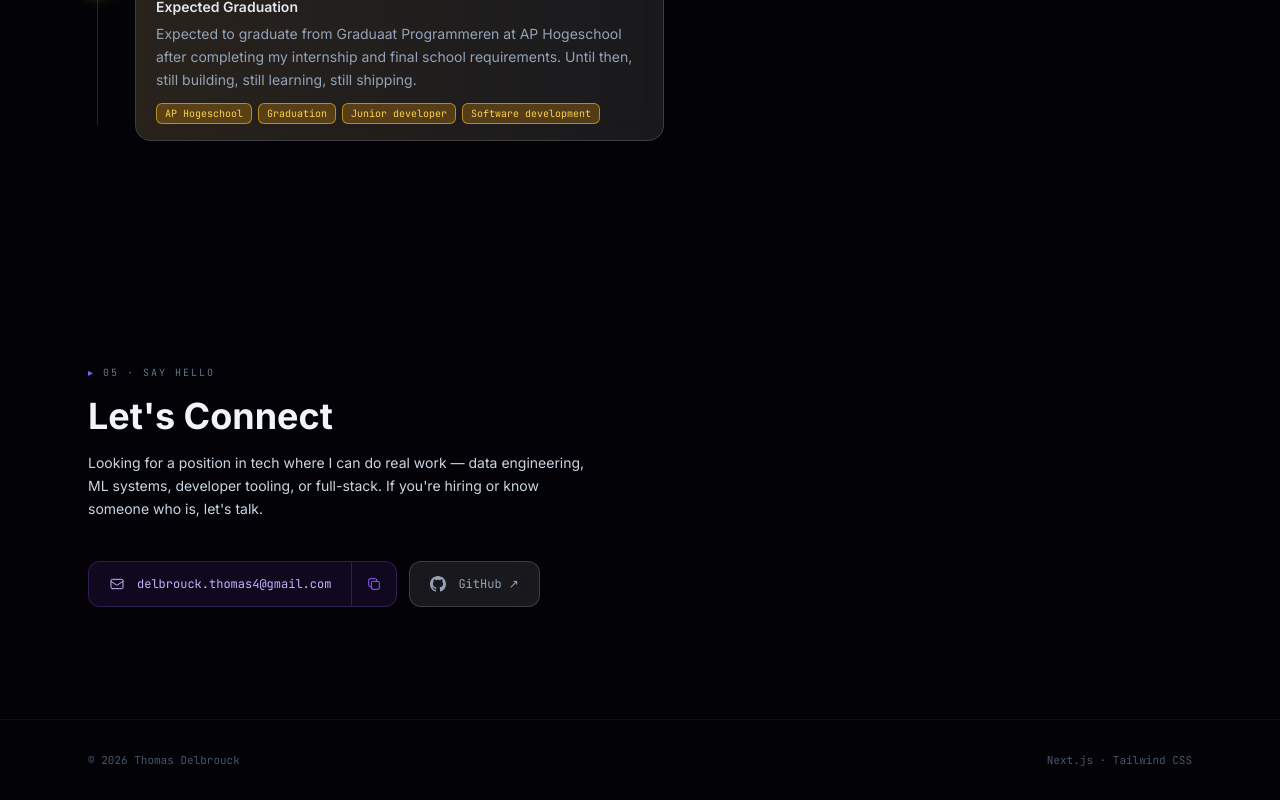
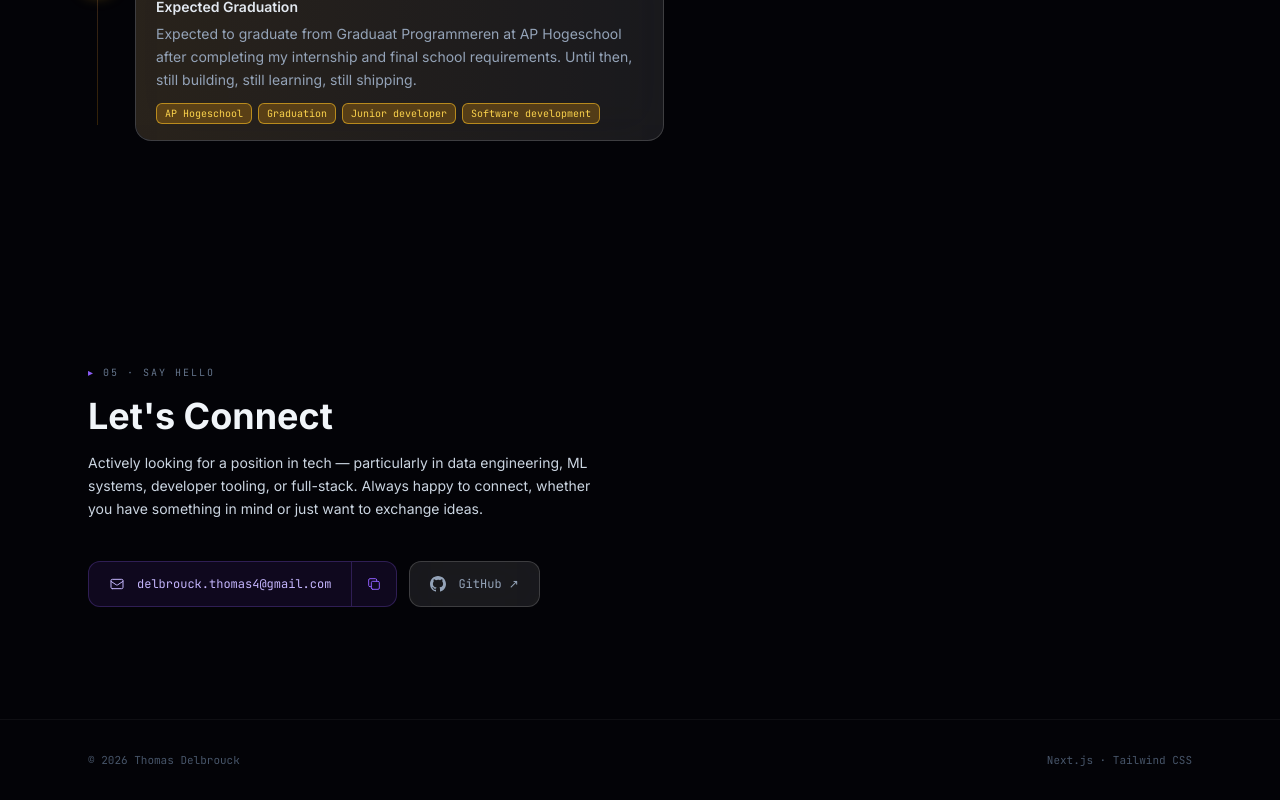
Before and after one commit to ThomasDelbrouck1/Portfolio, a Next.js app: page / in a window 1280 px wide. Shown: the part 5260-6060 px from the top of the page. Built offline with nearby package versions, Linux system fonts and the light colour scheme.

Commit message:
content: soften contact copy tone

```diff
--- a/components/sections/Contact.tsx
+++ b/components/sections/Contact.tsx
@@ -23,9 +23,10 @@ export default function Contact() {
             Let&apos;s Connect
           </h2>
           <p className="text-slate-600 dark:text-slate-300 text-sm leading-relaxed mb-10">
-            Looking for a position in tech where I can do real work — data
-            engineering, ML systems, developer tooling, or full-stack. If
-            you&apos;re hiring or know someone who is, let&apos;s talk.
+            Actively looking for a position in tech — particularly in data
+            engineering, ML systems, developer tooling, or full-stack. Always
+            happy to connect, whether you have something in mind or just want
+            to exchange ideas.
           </p>
 
           <div className="flex flex-col sm:flex-row gap-3">
```
